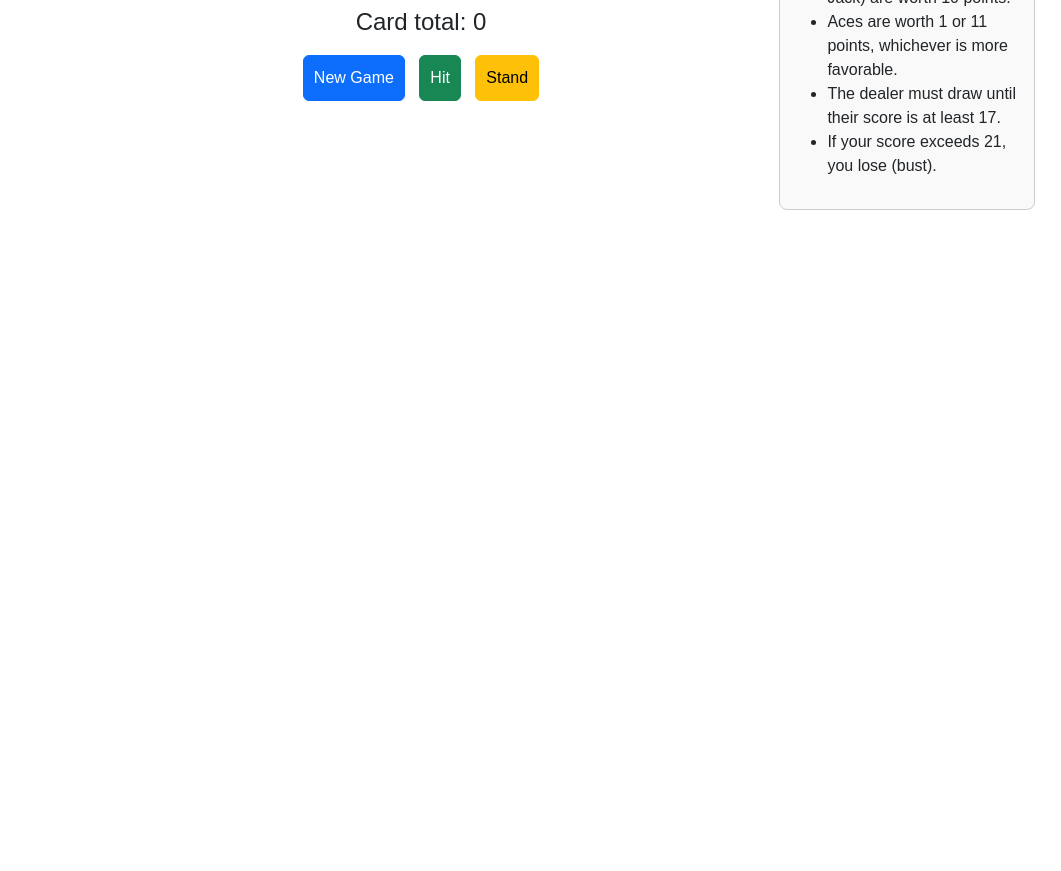
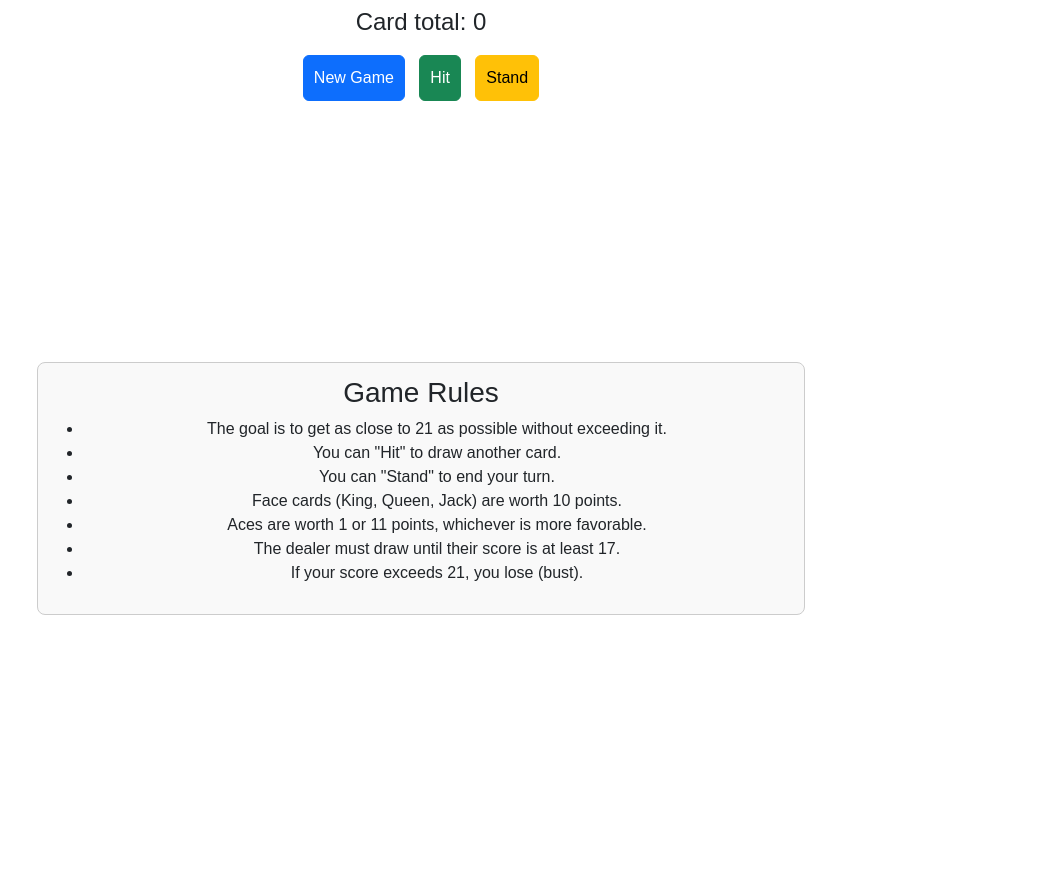
Before and after one commit to cacaist/cacaist.github.io, a plain HTML site: page index.html in a window 1280 px wide. Shown: the part 283-1154 px from the top of the page, without its empty margins (219-1280 px from the left). Before the commit the page ends 800 px from the top, so only its background shows below. Drawn offline with nearby package versions, Linux system fonts and the light colour scheme.

Commit message:
rules size changed

```diff
--- a/index.html
+++ b/index.html
@@ -11,15 +11,15 @@
         #buttons button { margin: 5px; padding: 10px; }
         .score { font-size: 1.5rem; margin: 10px 0; }
         #rules {
-            position: absolute;
-            top: 5%;
-            right: 2%;
-            width: 20%;
-            text-align: left;
+            position: relative;
+            margin: 20% auto;
+            width: 60%;
+            text-align: center;
             border: 1px solid #ccc;
-            padding: 15px;
+            padding: 1%;
             background-color: #f9f9f9;
             border-radius: 8px;
+            box-sizing: border-box;
         }
     </style>
 </head>
```
